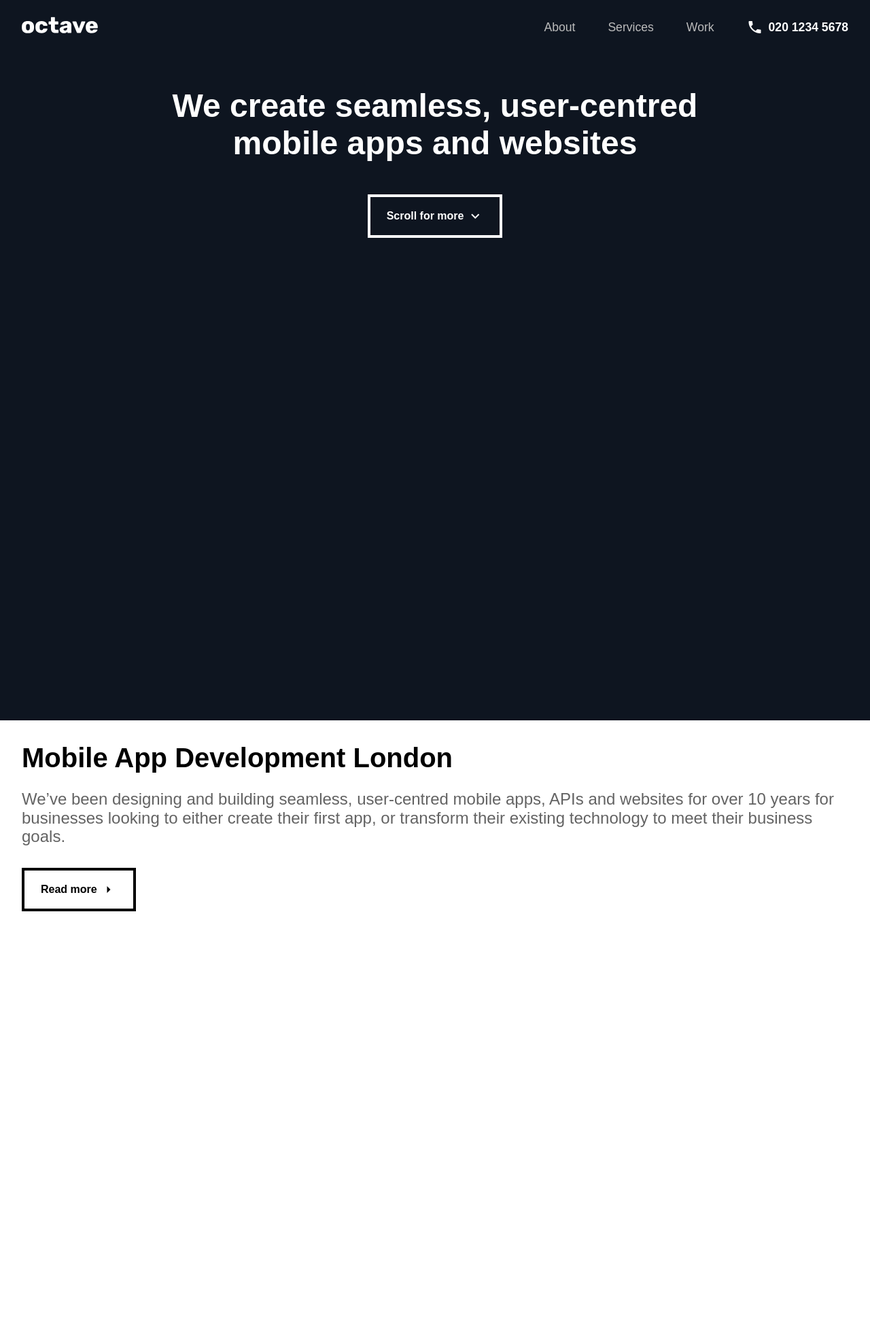
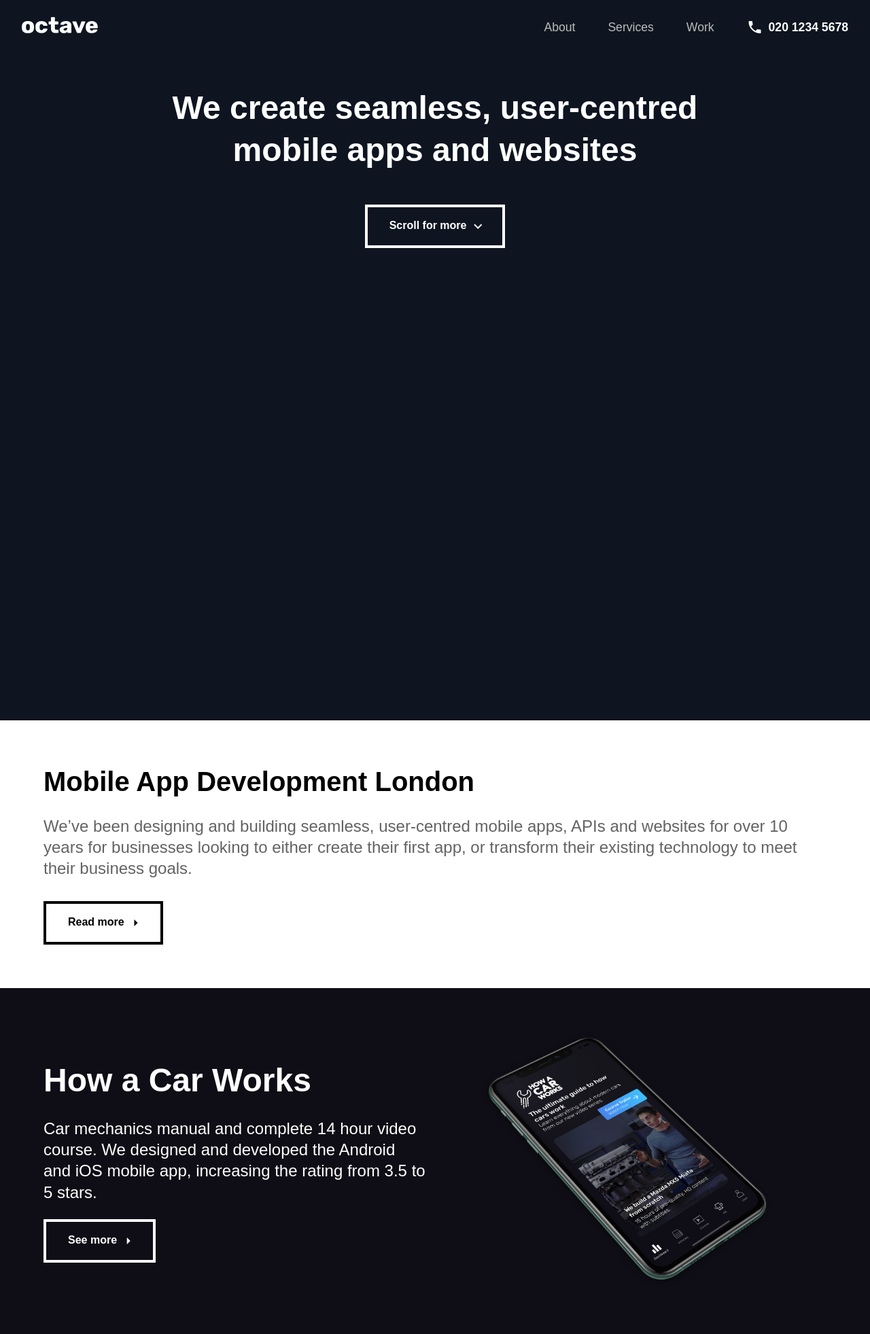
Before and after one commit to chrisjingram/octave-website, a Jekyll site: the page built from index.html, in a window 1280 px wide. Shown: the whole page at 68% size. Built offline with Jekyll 4.4.1, drawn with Linux system fonts in a browser that asks for light colours; nearby versions of some CDN libraries; some web fonts are replaced; before the commit the page ends 1373 px from its top, so only the background shows below that.

Commit message:
HACW project

```diff
--- /dev/null
+++ b/_includes/projects.html
@@ -0,0 +1,12 @@
+<section id="projects">
+  <div class="project hacw">
+    <div class="project-info">
+      <h2>How a Car Works</h2>
+      <p>Car mechanics manual and complete 14 hour video course. We designed and developed the Android and iOS mobile app, increasing the rating from 3.5 to 5 stars.</p>
+      <a href="#" class="button button-white icon-right">See more<i class="material-icons">arrow_right</i></a>
+    </div>
+    <div class="project-img">
+      <img alt="Mockup of How a Car Works app on iPhone" src="/assets/images/hacw-mockup.png">
+    </div>
+  </div>
+</section>
--- a/_sass/_common.scss
+++ b/_sass/_common.scss
@@ -15,6 +15,7 @@
   color: white;
 }
 .button.icon-right{
+  padding-left: 2rem;
   i{
     margin-left: 0.3rem;
   }
--- a/_sass/_intro.scss
+++ b/_sass/_intro.scss
@@ -17,4 +17,7 @@ section#intro{
       margin: 0 0 2rem;
     }
   }
+  @include lg{
+    padding: 4rem;
+  }
 }
--- /dev/null
+++ b/_sass/_projects.scss
@@ -0,0 +1,48 @@
+section#projects{
+  .project{
+    padding: 2rem;
+    h2{
+      font-family: "Muli", sans-serif;
+      font-size: 2rem;
+      color: white;
+      margin: 0;
+      @include lg{
+        font-size: 3rem;
+      }
+    }
+    p{
+      font-size: 1.2rem;
+      line-height: 1.3;
+      @include lg{
+        font-size: 1.5rem;
+      }
+    }
+    img{
+      width: 100%;
+    }
+    @include md{
+      display: flex;
+    }
+    @include lg{
+      padding: 4rem;
+    }
+    .project-img{
+      @include lg{
+        padding: 0 5rem;
+      }
+    }
+    .project-info{
+      display: flex;
+      flex-direction: column;
+      justify-content: center;
+      .button{
+        align-self: flex-start;
+      }
+    }
+  }
+  .project.hacw{
+    background: #0F0E16;
+    color: white;
+  }
+
+}
--- a/assets/css/style.scss
+++ b/assets/css/style.scss
@@ -10,9 +10,11 @@ html,body{
 body{
   font-size: 62.5%;
   font-family: "Muli", sans-serif;
+  line-height: 1.3;
 }
 
 @import "common";
 @import "header";
 @import "cover";
 @import "intro";
+@import "projects";
--- a/index.html
+++ b/index.html
@@ -4,3 +4,4 @@ title: "Octave | Mobile App Development London"
 ---
 {% include cover.html %}
 {% include intro.html %}
+{% include projects.html %}
```
Also changed, not shown: assets/images/hacw-mockup.png (added).
